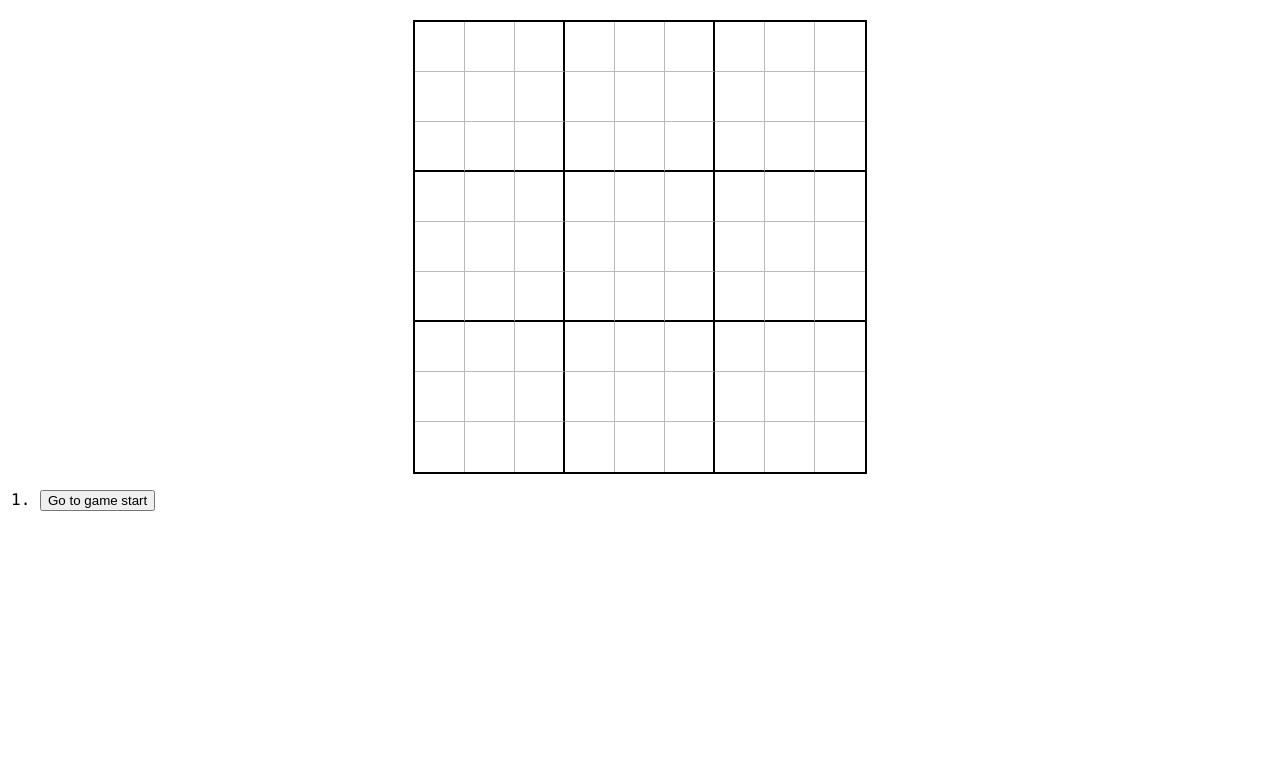
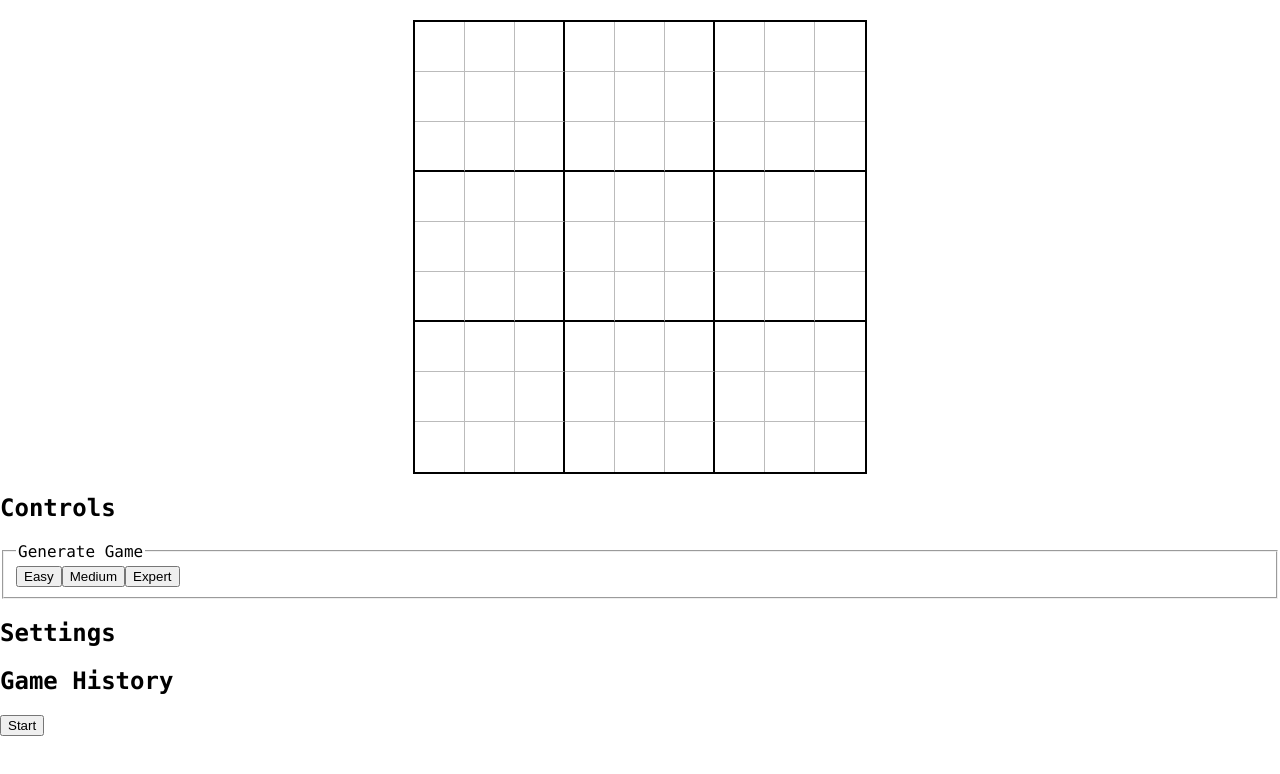
Before and after one commit to jasonjohnson47/sudoku, a React (Create React App) app: page / in a window 1280 px wide. Shown: the top 774 px of the page. Built offline with nearby package versions, Linux system fonts and the light colour scheme.

Commit message:
Minor modifications to change the History section. Begin adding buttons to generate easy, medium, and expert level games based on pre-existing game arrays

```diff
--- a/src/App.js
+++ b/src/App.js
@@ -1,11 +1,16 @@
 import React, { useState } from 'react';
 import Grid from './Grid';
 import History from './History';
+import games from './games';
 
 function App() {
 
+    function generateEmptyBoard() {
+        return [[[],[],[],[],[],[],[],[],[]],[[],[],[],[],[],[],[],[],[]],[[],[],[],[],[],[],[],[],[]],[[],[],[],[],[],[],[],[],[]],[[],[],[],[],[],[],[],[],[]],[[],[],[],[],[],[],[],[],[]],[[],[],[],[],[],[],[],[],[]],[[],[],[],[],[],[],[],[],[]],[[],[],[],[],[],[],[],[],[]]];
+    }
+
     const [history, setHistory] = useState([{
-        grid: [[[],[],[],[],[],[],[],[],[]],[[],[],[],[],[],[],[],[],[]],[[],[],[],[],[],[],[],[],[]],[[],[],[],[],[],[],[],[],[]],[[],[],[],[],[],[],[],[],[]],[[],[],[],[],[],[],[],[],[]],[[],[],[],[],[],[],[],[],[]],[[],[],[],[],[],[],[],[],[]],[[],[],[],[],[],[],[],[],[]]]
+        grid: generateEmptyBoard()
     }]);
     const [stepNumber, setStepNumber] = useState(0);
 
@@ -24,9 +29,38 @@ function App() {
         setStepNumber(step);
     }
 
+    function getRandomInt(max) {
+        return Math.floor(Math.random() * Math.floor(max));
+    }
+
     return (
         <div className="App">
             <Grid values={history[stepNumber].grid} onValueChange={onValueChange} />
+            <div className="game-panel">
+                <h2>Controls</h2>
+                <fieldset>
+                    <legend>Generate Game</legend>
+                    <button onClick={() =>
+                        {
+                            setHistory([{ grid: games.easy[getRandomInt(games.easy.length)] }]);
+                            setStepNumber(0);
+                        }
+                    }>Easy</button>
+                    <button onClick={() =>
+                        {
+                            setHistory([{ grid: games.medium[getRandomInt(games.medium.length)] }]);
+                            setStepNumber(0);
+                        }
+                    }>Medium</button>
+                    <button onClick={() =>
+                        {
+                            setHistory([{ grid: games.expert[getRandomInt(games.expert.length)] }]);
+                            setStepNumber(0);
+                        }
+                    }>Expert</button>
+                </fieldset>
+                <h2>Settings</h2>
+            </div>
             <History history={history} jumpToStep={jumpToStep} />
         </div>
     );
--- /dev/null
+++ b/src/History.css
@@ -0,0 +1,8 @@
+.history ol {
+    padding-left: 0;
+    list-style: none;
+}
+.history ol li {
+    display: inline-block;
+    margin-right: 0.25rem;
+}
--- a/src/History.js
+++ b/src/History.js
@@ -1,11 +1,12 @@
 import React from 'react';
+import './History.css';
 
 function History(props) {
 
     const steps = props.history.map((currentStep, step) => {
         const desc = step ?
-            'Go to step ' + step :
-            'Go to game start';
+            step :
+            'Start';
         return (
             <li key={step}>
                 <button
@@ -18,9 +19,12 @@ function History(props) {
     });
 
     return (
-        <ol className="history">
-            {steps}
-        </ol>
+        <div className="history">
+            <h2>Game History</h2>
+            <ol>
+                {steps}
+            </ol>
+        </div>
     );
 }
 
--- /dev/null
+++ b/src/games.js
@@ -0,0 +1,24 @@
+const games = {
+    'easy': [
+        [[[],[],[],[],[],3,1,[],4],[2,6,[],5,[],4,[],[],[]],[[],3,9,[],[],[],8,5,[]],[7,[],3,[],4,6,[],[],[]],[[],[],[],3,[],8,[],[],[]],[[],[],[],7,1,[],4,[],3],[[],4,2,[],[],[],7,3,[]],[[],[],[],4,[],5,[],1,9],[9,[],6,8,[],[],[],[],[]]],
+        [[[],[],4,7,[],[],5,[],6],[[],[],1,[],[],4,[],[],2],[2,[],[],[],1,[],[],[],8],[1,[],9,[],7,3,[],[],[]],[[],6,[],1,[],5,[],2,[]],[[],[],[],6,9,[],7,[],1],[5,[],[],[],2,[],[],[],7],[7,[],[],3,[],[],2,[],[]],[9,[],2,[],[],7,8,[],[]]]
+    ],
+    'medium': [
+        [[3,[],[],[],6,[],[],[],[]],[[],1,4,[],[],[],9,[],7],[6,5,[],[],[],7,[],[],[]],[[],8,[],[],2,5,[],[],[]],[1,[],9,[],[],[],6,[],2],[[],[],[],6,9,[],[],8,[]],[[],[],[],4,[],[],[],7,6],[4,[],1,[],[],[],5,9,[]],[[],[],[],[],7,[],[],[],8]],
+        [[[],[],[],[],1,[],[],6,9],[[],[],[],[],[],8,[],3,7],[[],[],[],[],[],[],8,[],[]],[4,[],[],3,2,1,9,[],[]],[[],[],7,[],9,[],5,[],[]],[[],[],2,7,5,6,[],[],3],[[],[],8,[],[],[],[],[],[]],[5,3,[],2,[],[],[],[],[]],[9,2,[],[],4,[],[],[],[]]]
+    ],
+    'expert': [
+        [[[],[],[],9,[],2,[],[],5],[[],[],[],[],[],5,1,3,[]],[[],[],9,[],[],[],[],2,[]],[[],5,3,[],[],[],[],[],6],[4,[],[],[],8,[],[],[],1],[9,[],[],[],[],[],4,7,[]],[[],6,[],[],[],[],7,[],[]],[[],9,1,4,[],[],[],[],[]],[8,[],[],5,[],7,[],[],[]]],
+        [[[],[],[],9,[],2,[],[],5],[[],[],[],[],[],5,1,3,[]],[[],[],9,[],[],[],[],2,[]],[[],5,3,[],[],[],[],[],6],[4,[],[],[],8,[],[],[],1],[9,[],[],[],[],[],4,7,[]],[[],6,[],[],[],[],7,[],[]],[[],9,1,4,[],[],[],[],[]],[8,[],[],5,[],7,[],[],[]]],
+        [[[],[],[],8,[],[],[],1,[]],[[],[],[],2,[],[],8,9,6],[[],[],[],[],6,[],[],[],2],[2,[],[],[],[],[],3,[],[]],[[],[],8,3,[],1,4,[],[]],[[],[],7,[],[],[],[],[],9],[6,[],[],[],7,[],[],[],[]],[9,7,2,[],[],3,[],[],[]],[[],3,[],[],[],4,[],[],[]]],
+        [[[],9,1,[],[],[],[],[],5],[[],[],[],[],9,4,3,[],[]],[[],3,[],6,[],[],[],[],[]],[[],[],[],[],[],[],[],7,9],[2,[],[],1,[],7,[],[],6],[8,5,[],[],[],[],[],[],[]],[[],[],[],[],[],1,[],5,[]],[[],[],2,4,3,[],[],[],[]],[5,[],[],[],[],[],2,4,[]]],
+        [[[],[],[],[],[],1,[],[],[]],[[],6,[],[],[],[],4,[],[]],[[],9,[],5,3,[],[],[],8],[[],4,[],[],5,3,[],[],7],[[],8,[],[],[],[],[],5,[]],[7,[],[],1,2,[],[],6,[]],[8,[],[],[],1,6,[],2,[]],[[],[],5,[],[],[],[],9,[]],[[],[],[],8,[],[],[],[],[]]],
+        [[[],[],[],[],[],7,3,[],[]],[[],7,[],[],8,[],5,[],9],[6,[],1,[],[],[],[],[],7],[[],[],5,[],[],6,[],9,[]],[[],[],[],[],4,[],[],[],[]],[[],6,[],5,[],[],2,[],[]],[2,[],[],[],[],[],9,[],1],[1,[],9,[],5,[],[],7,[]],[[],[],3,8,[],[],[],[],[]]],
+        [[3,[],[],[],[],2,[],[],6],[[],[],[],[],[],[],[],[],[]],[[],[],[],6,4,[],7,3,5],[[],1,[],[],2,[],[],6,[]],[6,[],[],4,[],7,[],[],1],[[],9,[],[],3,[],[],2,[]],[5,2,3,[],6,1,[],[],[]],[[],[],[],[],[],[],[],[],[]],[7,[],[],5,[],[],[],[],2]],
+        [[7,[],[],1,4,[],[],[],9],[1,[],[],2,[],[],[],4,[]],[[],5,[],[],3,[],[],[],[]],[[],[],[],[],2,[],1,[],4],[[],[],6,[],7,[],8,[],[]],[5,[],1,[],9,[],[],[],[]],[[],[],[],[],5,[],[],6,[]],[[],3,[],[],[],4,[],[],7],[2,[],[],[],8,6,[],[],1]],
+        [[[],[],[],[],5,4,3,8,[]],[[],[],5,9,8,[],[],[],2],[[],8,[],[],3,[],[],[],[]],[5,[],[],6,[],[],[],7,[]],[3,[],4,[],7,[],2,[],9],[[],7,[],[],[],9,[],[],1],[[],[],[],[],1,[],[],2,[]],[7,[],[],[],9,3,6,[],[]],[[],5,1,7,6,[],[],[],[]]],
+        [[[],[],[],[],[],[],6,8,[]],[[],[],[],[],7,3,[],[],9],[3,[],9,[],[],[],[],4,5],[4,9,[],[],[],[],[],[],[]],[8,[],3,[],5,[],9,[],2],[[],[],[],[],[],[],[],3,6],[9,6,[],[],[],[],3,[],8],[7,[],[],6,8,[],[],[],[]],[[],2,8,[],[],[],[],[],[]]]
+    ]
+}
+
+export default games;
```
